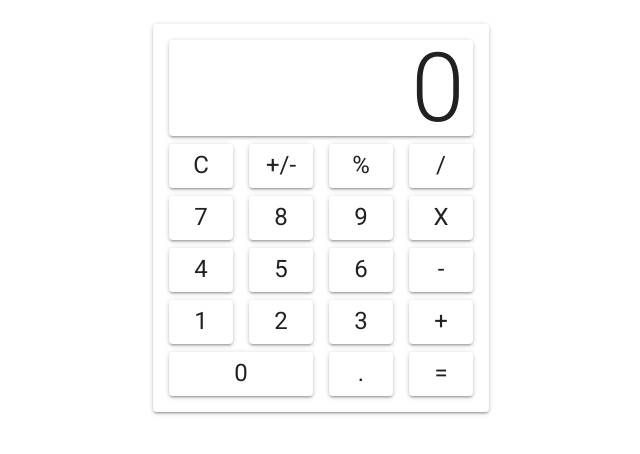
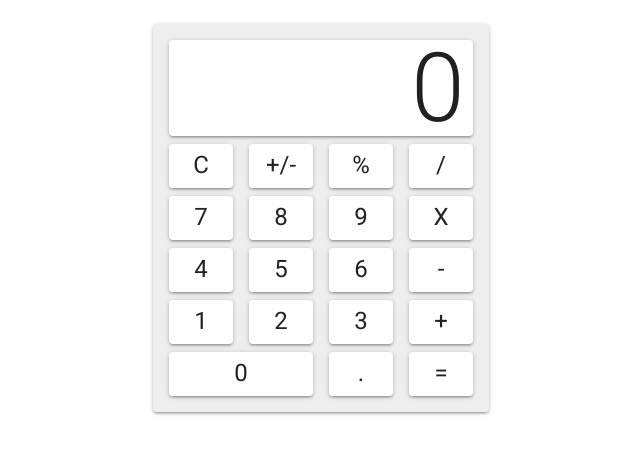
Before and after one commit to JakeSJordan11/oldcalculator, a React (Create React App) app: page / in a window 1280 px wide. Shown: the top 454 px of the page, without its empty margins (319-959 px from the left). Built offline with nearby package versions, Linux system fonts and the light colour scheme.

Commit message:
Changed colors

```diff
--- a/src/App.tsx
+++ b/src/App.tsx
@@ -25,7 +25,7 @@ class App extends React.Component<AppProps, AppState> {
   render() {
     return (
       <Grid container justify="center">
-        <Paper style={{ padding: 16, margin: 16 }}>
+        <Paper style={{ padding: 16, margin: 16, backgroundColor: "#eeeeee" }}>
           <Grid container spacing={16}>
             <Grid item xs>
               <CalcInput>{this.state.input}</CalcInput>
```
